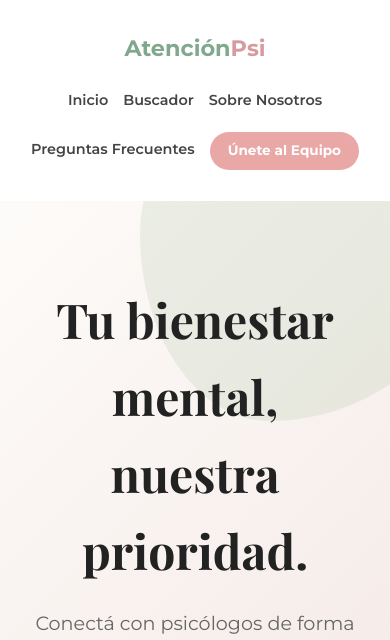
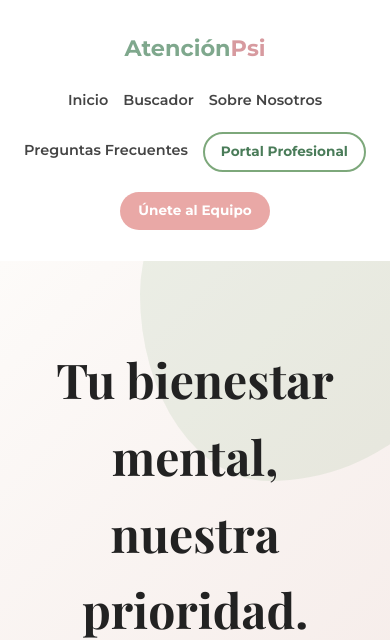
Before and after one commit to LeandroFrattini/Atencionpsi-web, a Django app: page / in a window 390 px wide. Shown: the top 640 px of the page. Run offline with Django 5.2, Linux system fonts and the light colour scheme; data comes from the database, SQL or seed files in the repository; data that the repository does not hold is empty; some libraries are stand-ins or nearby versions.

Commit message:
feat: botón "Portal Profesional" en la navbar pública
Le da a los profesionales ya cargados una forma directa de llegar a su
agenda desde el sitio público, sin tener que saber la URL de memoria.
Apunta a portal_dashboard (no a login directo) para que si ya está
logueado vaya derecho a su agenda, y si no, lo mande a iniciar sesión.

Se lo distingue del CTA rosa de "Únete al Equipo" (invitación a sumarse
nuevos profesionales) con un estilo de borde verde más discreto, ya que
es para quien ya es parte del equipo.

Co-Authored-By: Claude Sonnet 5 <noreply@anthropic.com>

```diff
--- a/profesionales/templates/base.html
+++ b/profesionales/templates/base.html
@@ -68,6 +68,7 @@
                 <li><a href="{% url 'buscador' %}">Buscador</a></li>
                 <li><a href="{% url 'sobre_nosotros' %}">Sobre Nosotros</a></li>
                 <li><a href="{% url 'faq' %}">Preguntas Frecuentes</a></li>
+                <li><a href="{% url 'portal_dashboard' %}" class="btn-portal-nav">Portal Profesional</a></li>
                 <li><a href="{% url 'unete' %}" class="btn-unete-nav">Únete al Equipo</a></li>
             </ul>
         </div>
--- a/static/style.css
+++ b/static/style.css
@@ -74,6 +74,27 @@ nav {
 /* EFECTO HOVER: Rosa -> Verde */
 .nav-links a.btn-unete-nav:hover {
     background-color: #7da87b !important;
+    transform: scale(1.05);
+    box-shadow: 0 4px 12px rgba(125, 168, 123, 0.3);
+}
+
+/* Botón del portal de profesionales: borde verde, más discreto que el CTA
+   rosa de "Únete al Equipo" -- es para quien ya es parte del equipo y
+   quiere entrar a su agenda, no una invitación a sumarse. */
+.nav-links a.btn-portal-nav {
+    background-color: transparent !important;
+    color: #4a7c59 !important;
+    border: 2px solid #7da87b;
+    padding: 8px 20px;
+    border-radius: 50px;
+    font-weight: 700;
+    display: inline-block;
+    transition: all 0.3s ease !important;
+}
+
+.nav-links a.btn-portal-nav:hover {
+    background-color: #7da87b !important;
+    color: white !important;
     transform: scale(1.05);
     box-shadow: 0 4px 12px rgba(125, 168, 123, 0.3);
 }
@@ -465,6 +486,12 @@ footer {
         font-size: 0.85rem;
         margin-top: 5px;
     }
+
+    .nav-links a.btn-portal-nav {
+        padding: 7px 16px;
+        font-size: 0.85rem;
+        margin-top: 5px;
+    }
 }
 
 /* --- 4. BUSCADOR: TARJETAS Y ALINEACIÓN --- */
```
